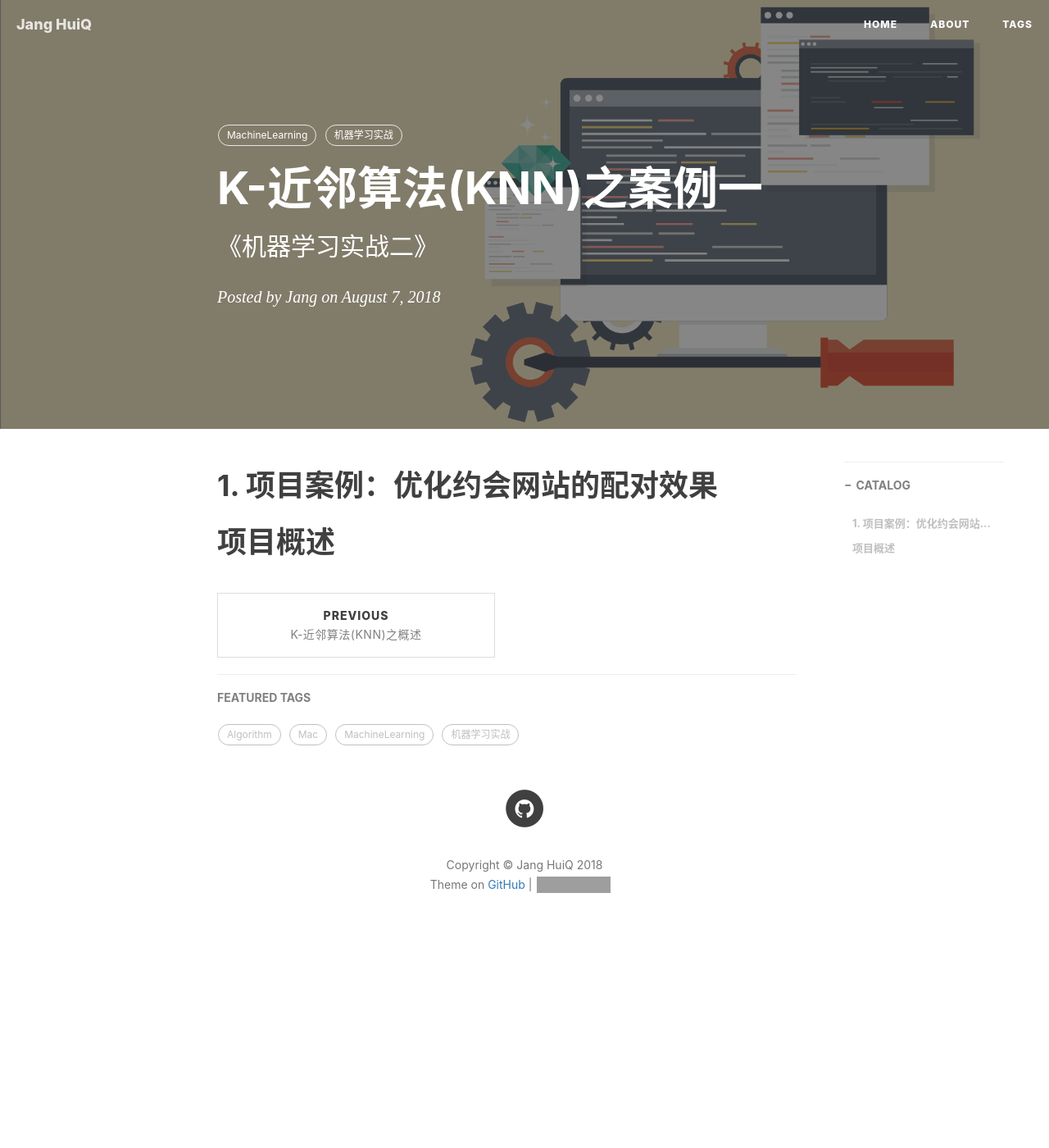
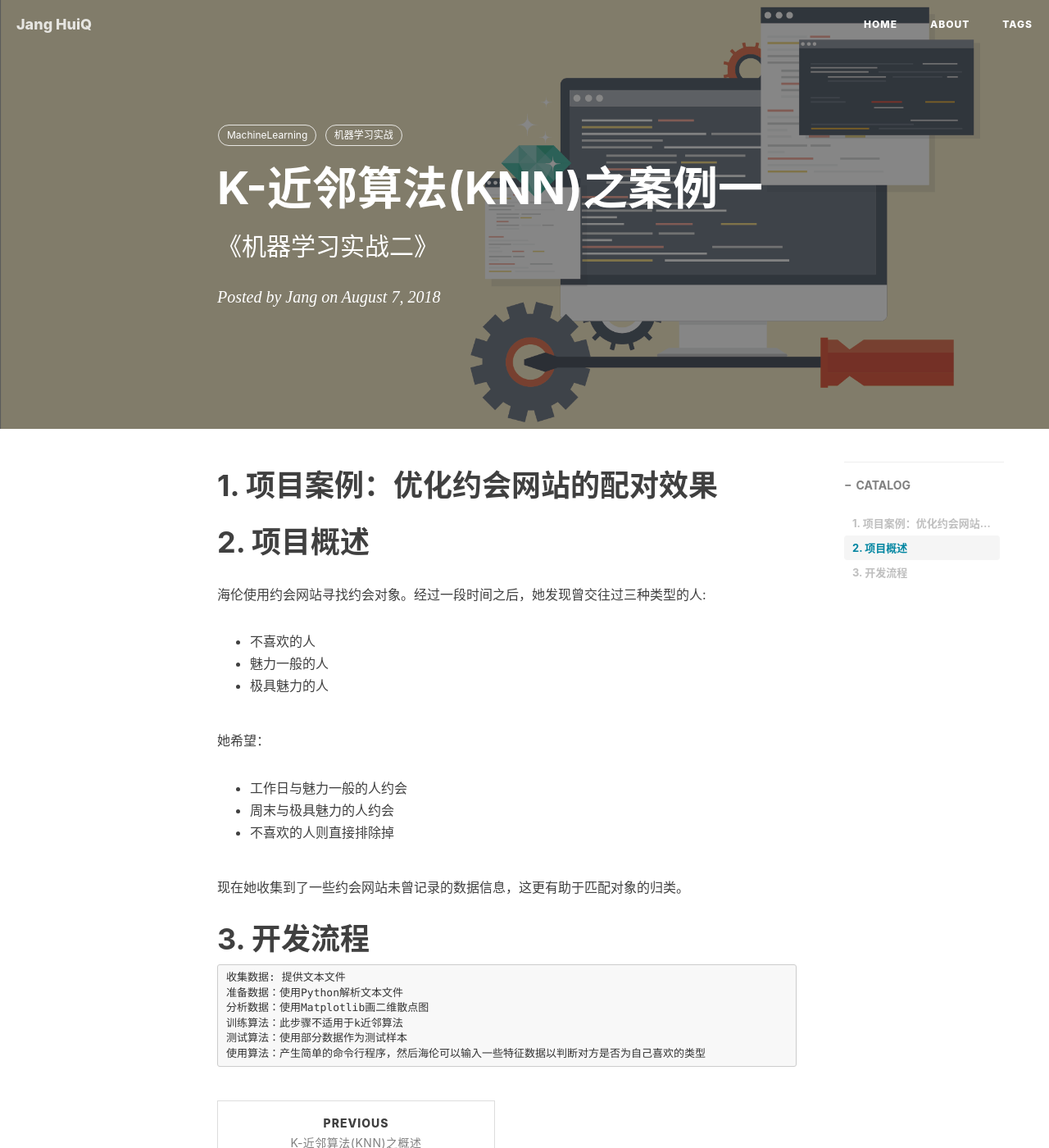
Before and after one commit to jangzc/jangzc.github.io, a Jekyll site: the page built from _posts/2018-08-07-KNN02.md, in a window 1280 px wide and 1400 px high. Shown: the whole window at 82% size. Built offline with Jekyll 4.4.1, drawn with Linux system fonts in a browser that asks for light colours; nearby versions of some CDN libraries; comment, search, counter and statistics services are not loaded; grey boxes are pictures that could not be loaded.

Commit message:
Update 2018-08-07-KNN02.md

````diff
--- a/_posts/2018-08-07-KNN02.md
+++ b/_posts/2018-08-07-KNN02.md
@@ -13,4 +13,27 @@ tags:
 
 # 1. 项目案例：优化约会网站的配对效果
 
-# 项目概述
+# 2. 项目概述
+海伦使用约会网站寻找约会对象。经过一段时间之后，她发现曾交往过三种类型的人:
+
+* 不喜欢的人
+* 魅力一般的人
+* 极具魅力的人
+
+她希望：
+
+* 工作日与魅力一般的人约会
+* 周末与极具魅力的人约会
+* 不喜欢的人则直接排除掉
+
+现在她收集到了一些约会网站未曾记录的数据信息，这更有助于匹配对象的归类。
+
+# 3. 开发流程
+```
+收集数据: 提供文本文件
+准备数据：使用Python解析文本文件
+分析数据：使用Matplotlib画二维散点图
+训练算法：此步骤不适用于k近邻算法
+测试算法：使用部分数据作为测试样本
+使用算法：产生简单的命令行程序，然后海伦可以输入一些特征数据以判断对方是否为自己喜欢的类型
+```
````
